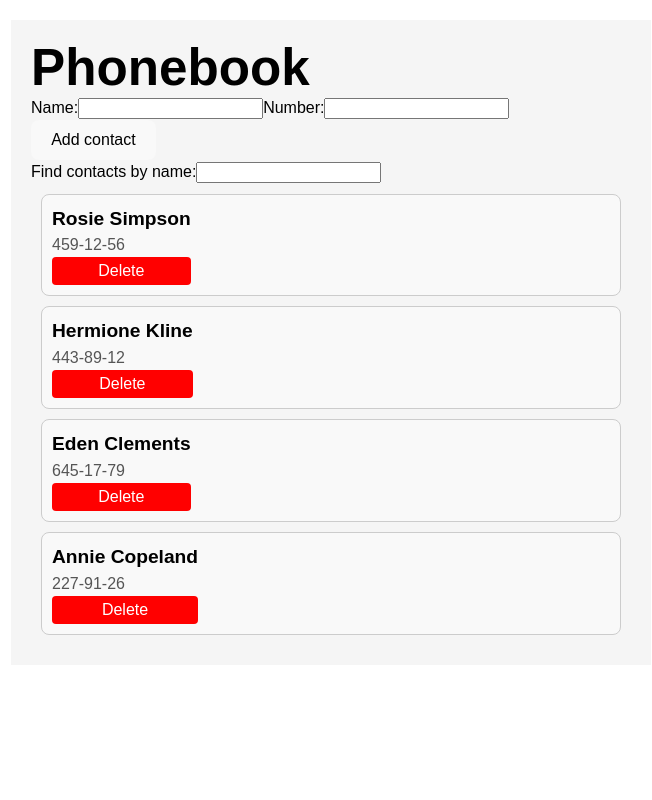
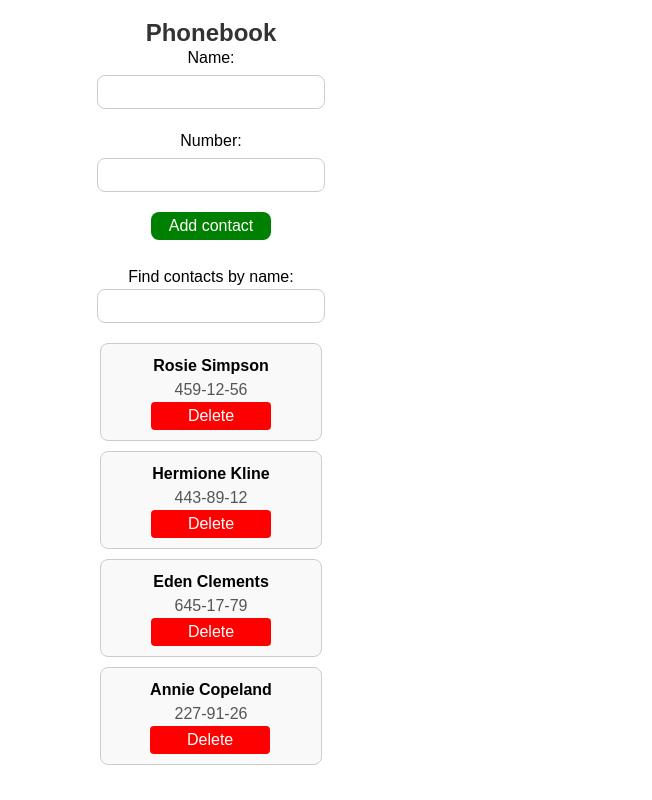
Before and after one commit to OleksandrVinchik/goit-react-hw-08, a React (Vite) app: page / in a window 1280 px wide. Shown: the whole page, without its empty margins (9-661 px from the left). Built offline with nearby package versions, Linux system fonts and the light colour scheme.

Commit message:
add initial files

```diff
--- a/src/components/App/App.module.css
+++ b/src/components/App/App.module.css
@@ -1,13 +1,18 @@
 #root {
   max-width: 1280px;
   margin: 0 auto;
-  padding: 2rem;
+  padding: 2px;
   text-align: center;
 }
 
 .container {
-  padding: 20px;
-  background-color: #f5f5f5;
-  max-width: 600px;
+  width: 400px;
   margin: 0 auto;
+  text-align: center;
+  font-family: Arial, sans-serif;
 }
+
+.title {
+  font-size: 24px;
+  color: #333;
+}
--- a/src/components/Contact/Contact.module.css
+++ b/src/components/Contact/Contact.module.css
@@ -8,24 +8,30 @@
   display: flex;
   justify-content: space-between;
   align-items: center;
+  width: 200px;
+  margin-left: auto;
+  margin-right: auto;
 }
 
 .card {
   display: flex;
   flex-direction: column;
+  margin-left: auto;
+  margin-right: auto;
 }
 
 .name {
-  font-size: 1.2em;
+  font-size: 16px;
   font-weight: bold;
 }
 
 .number {
-  font-size: 1em;
+  font-size: 16px;
   color: #555;
 }
 
 .deleteBtn {
+  width: 120px;
   background-color: red;
   color: white;
   border: none;
--- a/src/components/ContactForm/ContactForm.jsx
+++ b/src/components/ContactForm/ContactForm.jsx
@@ -4,12 +4,12 @@ import styles from "./ContactForm.module.css";
 
 const validationSchema = Yup.object().shape({
   name: Yup.string()
-    .min(3, "Мінімум 3 символи")
-    .max(50, "Максимум 50 символів")
-    .required("Обов'язкове поле"),
+    .min(3, "min 3 symbols")
+    .max(50, "max 50 symbols")
+    .required("Required"),
   number: Yup.string()
-    .matches(/^\d{3}-\d{2}-\d{2}$/, "Формат: 123-45-67")
-    .required("Обов'язкове поле"),
+    .matches(/^\d{3}-\d{2}-\d{2}$/, "Format: 123-45-67")
+    .required("Required"),
 });
 
 export default function ContactForm({ onAddContact }) {
@@ -37,7 +37,9 @@ export default function ContactForm({ onAddContact }) {
             className={styles.error}
           />
         </label>
-        <button type="submit">Add contact</button>
+        <button type="submit" className={styles.addButton}>
+          Add contact
+        </button>
       </Form>
     </Formik>
   );
--- a/src/components/ContactForm/ContactForm.module.css
+++ b/src/components/ContactForm/ContactForm.module.css
@@ -0,0 +1,44 @@
+.form {
+  display: flex;
+  flex-direction: column;
+  gap: 10px;
+}
+
+.error {
+  color: red;
+  font-size: 12px;
+}
+
+.addButton {
+  width: 120px;
+  background-color: green;
+  color: white;
+  border: none;
+  padding: 5px;
+  cursor: pointer;
+  margin-left: auto;
+  margin-right: auto;
+  margin-bottom: 5px;
+}
+
+.addButton:hover {
+  background-color: darkgreen;
+}
+.form label {
+  display: flex;
+  flex-direction: column;
+  margin-bottom: 10px;
+}
+
+.form input {
+  margin-top: 5px;
+  padding: 8px;
+  border: 1px solid #ccc;
+  border-radius: 4px;
+  font-size: 14px;
+  width: 210px;
+  margin-left: auto;
+  margin-right: auto;
+  border: 1px solid #ccc;
+  border-radius: 8px;
+}
--- a/src/components/ContactList/ContactList.module.css
+++ b/src/components/ContactList/ContactList.module.css
@@ -0,0 +1,4 @@
+.list {
+  list-style: none;
+  padding: 0;
+}
--- a/src/components/SearchBox/SearchBox.module.css
+++ b/src/components/SearchBox/SearchBox.module.css
@@ -0,0 +1,17 @@
+.searchBox {
+  margin: 20px 0;
+}
+
+.searchBox input {
+  padding: 5px;
+  width: 210px;
+  display: flex;
+  flex-direction: column;
+  margin-left: auto;
+  margin-right: auto;
+  gap: 20px;
+  border: 1px solid #ccc;
+  border-radius: 8px;
+  padding: 8px;
+  font-size: 14px;
+}
```
